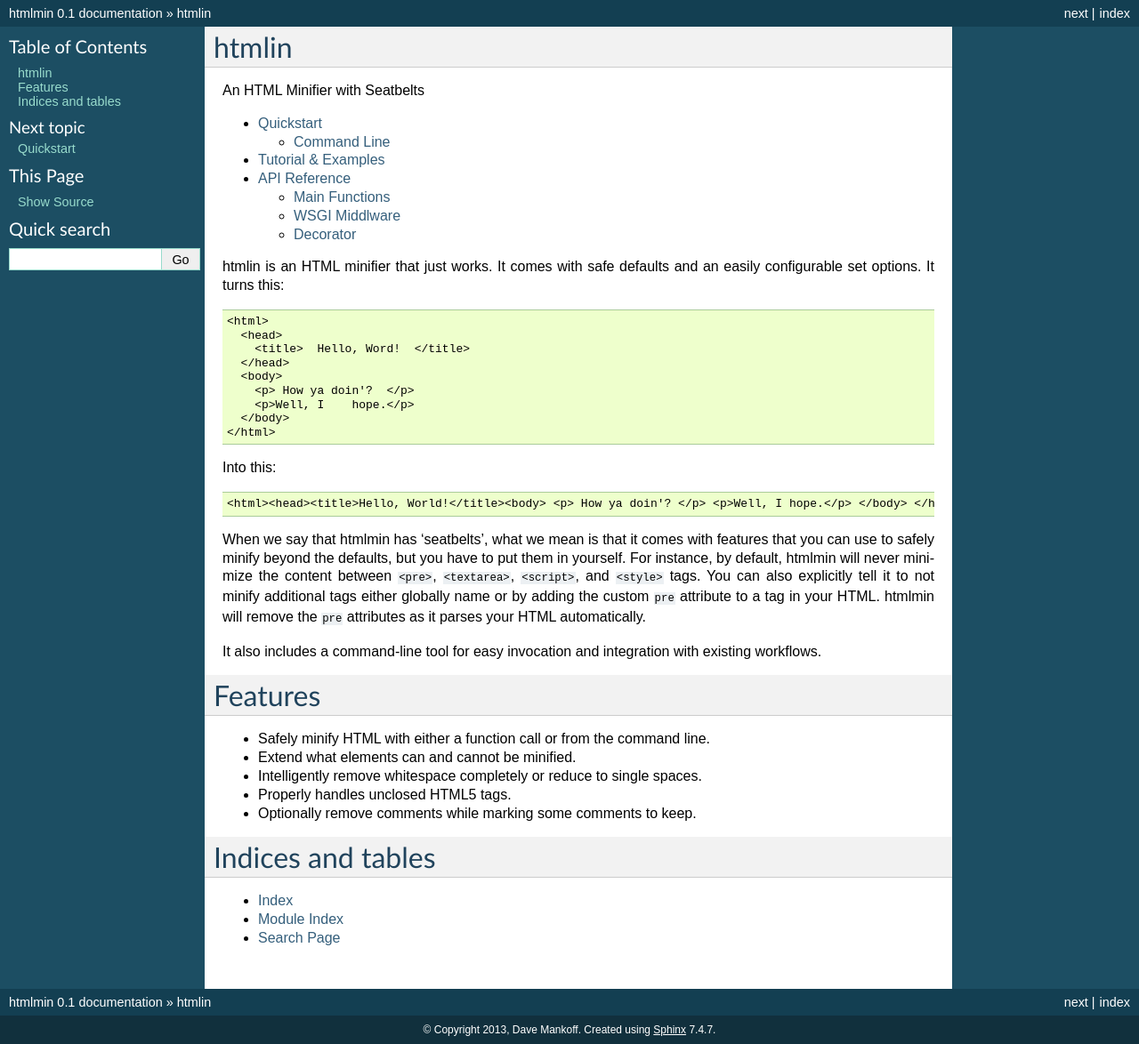
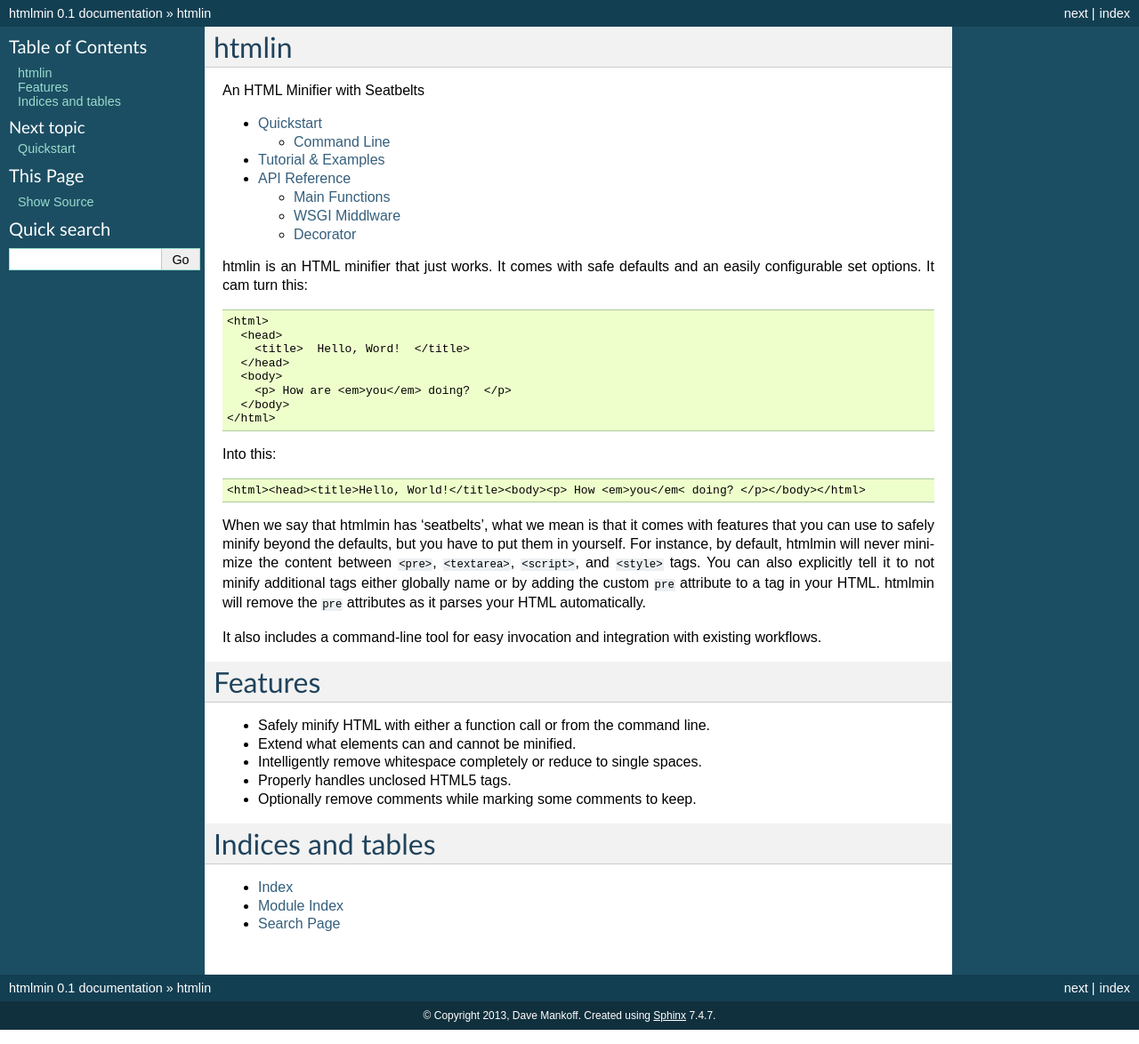
Before and after one commit to mankyd/htmlmin, a Sphinx documentation site: the page built from docs/index.rst, in a window 1280 px wide. Shown: the whole page at 89% size. Built offline with Sphinx 7.4.7, drawn with Linux system fonts in a browser that asks for light colours.

Commit message:
update initial example

```diff
--- a/docs/index.rst
+++ b/docs/index.rst
@@ -15,21 +15,20 @@
 
 
 htmlin is an HTML minifier that just works. It comes with safe defaults and
-an easily configurable set options. It turns this::
+an easily configurable set options. It cam turn this::
 
   <html>
     <head>
       <title>  Hello, Word!  </title>
     </head>
     <body>
-      <p> How ya doin'?  </p>
-      <p>Well, I    hope.</p>
+      <p> How are <em>you</em> doing?  </p>
     </body>
   </html>
 
 Into this::
 
-  <html><head><title>Hello, World!</title><body> <p> How ya doin'? </p> <p>Well, I hope.</p> </body> </html>
+  <html><head><title>Hello, World!</title><body><p> How <em>you</em< doing? </p></body></html>
 
 When we say that htmlmin has 'seatbelts', what we mean is that it comes with
 features that you can use to safely minify beyond the defaults, but you have to
```
